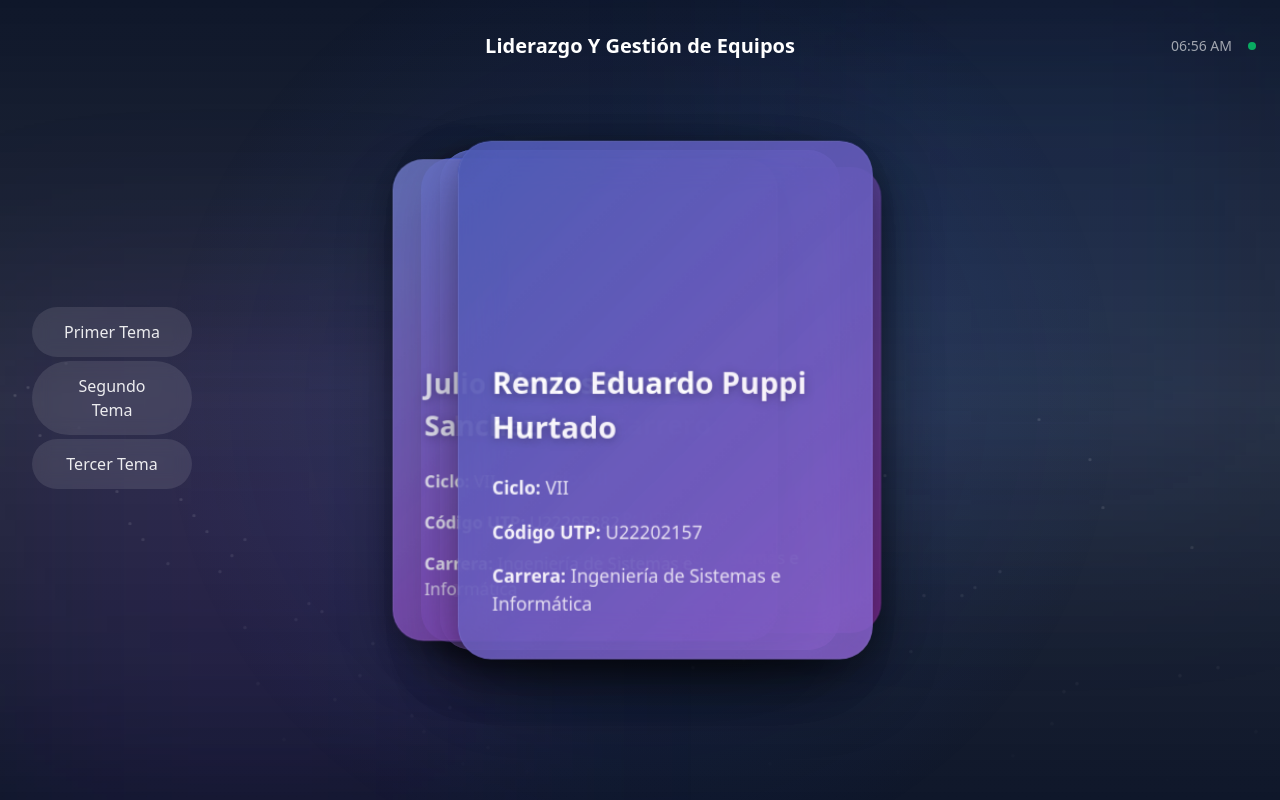
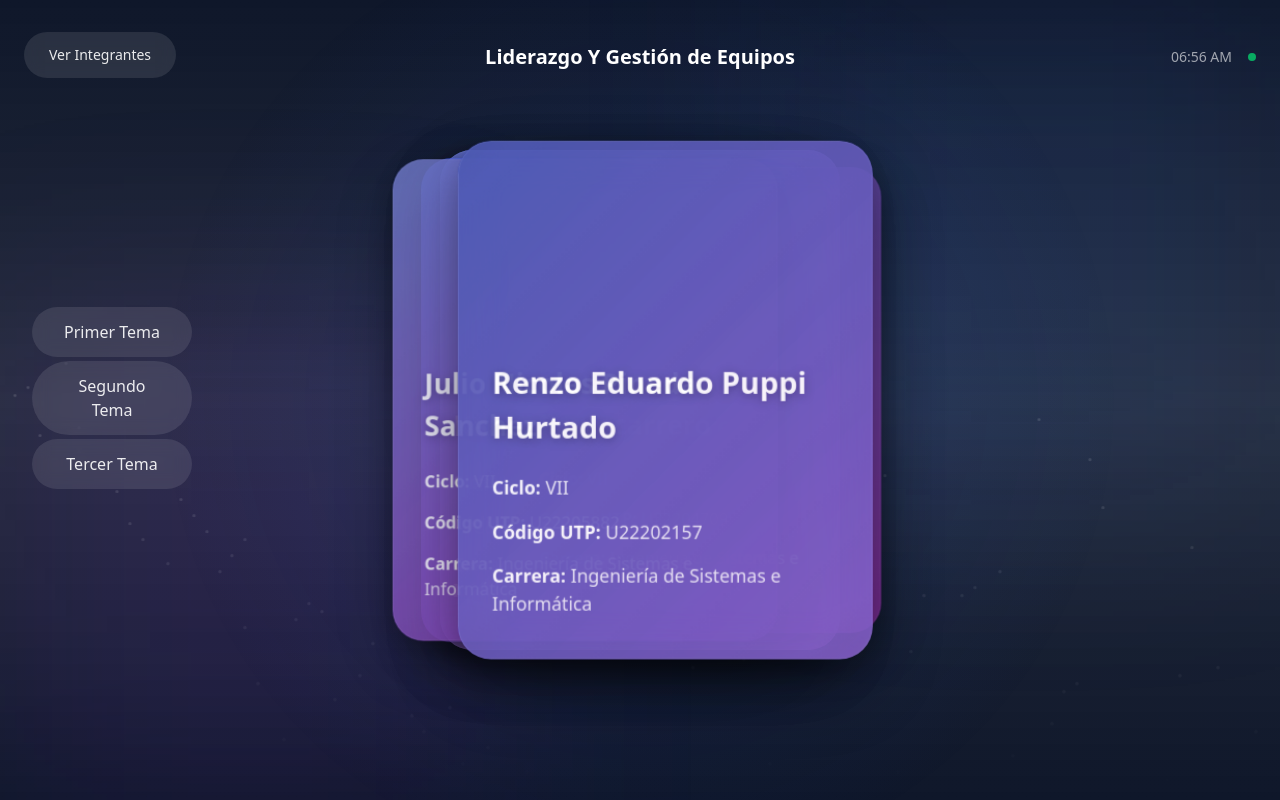
Before and after one commit to Julio-Pineda-Namebot/pa-liderazgo, an Astro site: page / in a window 1280 px wide. Built offline with nearby package versions, Linux system fonts and the light colour scheme; Astro itself is replaced by a stand-in of ours.

Commit message:
new video presentation view with view group members

```diff
--- a/src/components/layout/Header.astro
+++ b/src/components/layout/Header.astro
@@ -4,36 +4,39 @@ const currentPath = Astro.url.pathname;
 
 <header
   id="main-header"
-  class="fixed top-0 left-0 right-0 z-50 transition-all duration-500 ease-out"
+  class="fixed top-0 left-0 right-0 z-90 transition-all duration-500 ease-out"
 >
-  <!-- Background con blur -->
   <div
     id="header-bg"
     class="absolute inset-0 bg-white/40 backdrop-blur-sm border-b -my-2 border-white/10 opacity-0 transition-all duration-500"
   >
   </div>
 
-  <!-- Contenido del header -->
   <div
     class="relative flex justify-between items-center px-6 py-8 transition-all duration-500"
     id="header-content"
   >
-    <!-- Menú izquierdo -->
     <div class="flex-1">
       {
-        currentPath !== "/" && (
+        currentPath !== "/" ? (
           <a
             href="/"
-            class="text-white/80 hover:text-white transition-colors duration-300 text-sm font-medium"
+            class="mb-1 px-6 py-3 bg-white/10 backdrop-blur-sm text-white/90 border border-transparent hover:text-white hover:bg-transparent hover:border-white rounded-full transition-all duration-300 hover:scale-105 text-sm"
             id="menu-button"
           >
             Volver
           </a>
+        ) : (
+          <button
+            class="mb-1 px-6 py-3 bg-white/10 backdrop-blur-sm text-white/90 border border-transparent hover:text-white hover:bg-transparent hover:border-white rounded-full transition-all duration-300 hover:scale-105 text-sm"
+            id="view-team-button"
+          >
+            Ver Integrantes
+          </button>
         )
       }
     </div>
 
-    <!-- Logo/Título central -->
     <div
       class="text-white font-bold text-xl transition-all duration-500 text-center"
       id="brand-name"
@@ -41,7 +44,6 @@ const currentPath = Astro.url.pathname;
       Liderazgo Y Gestión de Equipos
     </div>
 
-    <!-- Info derecha (tiempo y ubicación) -->
     <div class="flex-1 flex justify-end items-center gap-4">
       <div
         class="text-white/60 text-sm transition-all duration-300"
```
